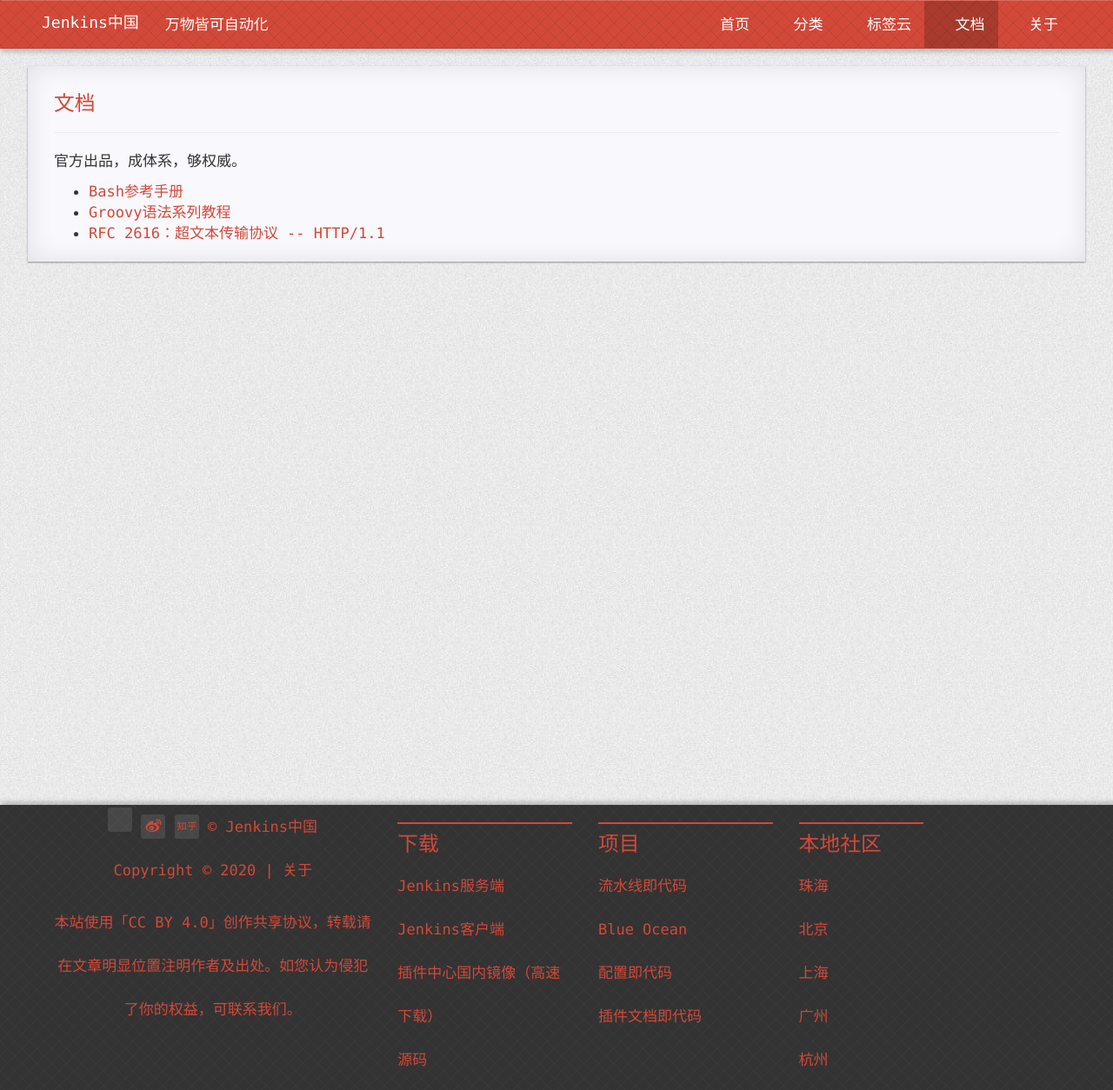
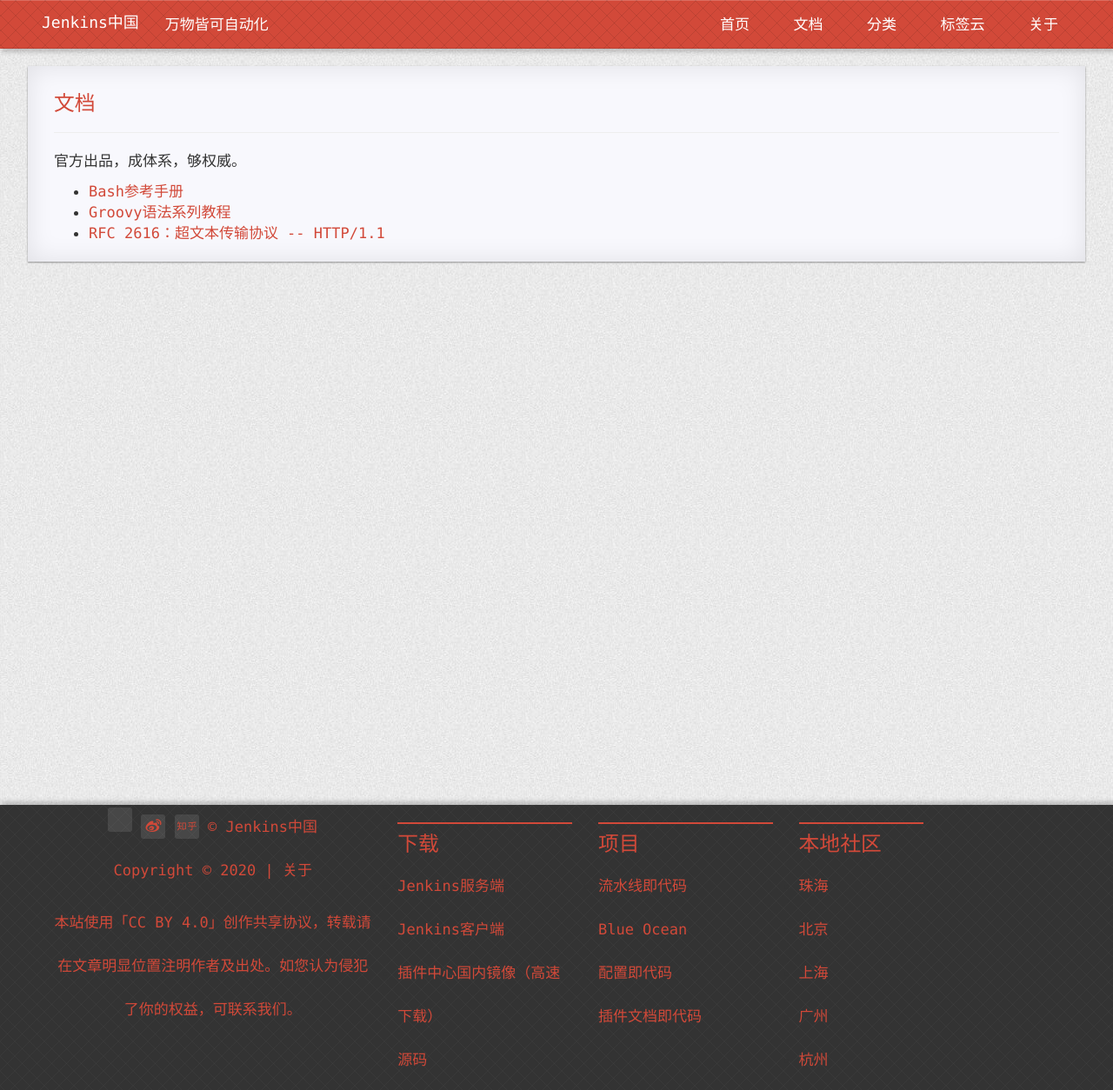
Before and after one commit to JenkinsChina/jenkinschina.github.io, a Jekyll site: the page built from pages/6doc.md, in a window 1280 px wide. Shown: the whole page at 87% size. Built offline with Jekyll 4.4.1, drawn with Linux system fonts in a browser that asks for light colours; nearby versions of some CDN libraries; comment, search, counter and statistics services are not loaded; a style sheet for code colours, icons or effects is not loaded.

Commit message:
上线新版文档页面

```diff
--- a/_includes/header.html
+++ b/_includes/header.html
@@ -17,6 +17,9 @@
                         <li>{% endif %}
                         <a href="{{ site.baseurl | prepend: site.url }}/" class="word-keep"><span class="octicon octicon-file-text"></span></span>&nbsp;&nbsp;首页</a>
                         </li>
+                        <li>
+                            <a href="{{ '/doc' | prepend: site.baseurl }}/" class="word-keep"><span class="octicon octicon-book"></span></span>&nbsp;&nbsp;文档</a>
+                        </li>
                         {% for p in site.pages %}{% if p.isNavItem %}
                         {% if p.url == page.url %}
                         <li class="active">{% else %}
```
Also changed, not shown: pages/6doc.md (+1 -1 lines).
